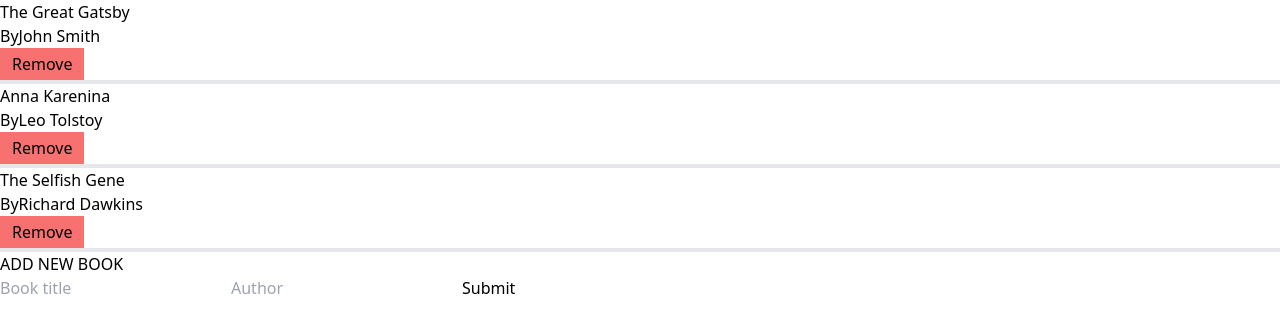
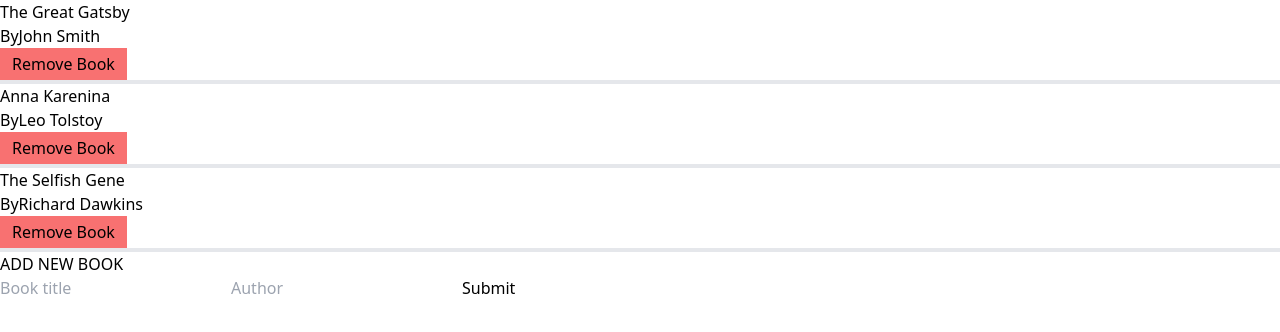
Before and after one commit to AsumVictor/Book-Haven, a React (Create React App) app: page / in a window 1280 px wide. Shown: the top 332 px of the page. Built offline with nearby package versions, Linux system fonts and the light colour scheme.

Commit message:
use Dispacth to remove book from redux store

```diff
--- a/src/components/Book.js
+++ b/src/components/Book.js
@@ -1,27 +1,38 @@
 /* eslint-disable no-unused-vars */
-import React from 'react';
-import PropTypes from 'prop-types';
-import Button from './Button';
+import React from "react";
+import PropTypes from "prop-types";
+import { useDispatch } from "react-redux";
+import { RemoveBook } from "../redux/book/bookSlice";
 
-const Book = ({ title, author }) => (
-  <div className='border-b-4'>
+const Book = ({ id, title, author }) => {
+  const dispatch = useDispatch();
+
+  const handleRemove = (id) => {
+    dispatch(RemoveBook(id));
+
+  };
+
+  return (
+    <div className="border-b-4">
       <h3>{title}</h3>
       <p>
         By
         {author}
       </p>
-    <button className='px-3 py-1 bg-red-400'>Remove</button>
+      <button className="px-3 py-1 bg-red-400" onClick={()=>handleRemove(id)}> Remove Book </button>
     </div>
   );
+};
 
 Book.propTypes = {
   title: PropTypes.string,
   author: PropTypes.string,
+  id: PropTypes.string,
 };
 
 Book.defaultProps = {
-  title: 'Book title',
-  author: 'Unknown Author',
+  title: "Book title",
+  author: "Unknown Author",
 };
 
 export default Book;
--- a/src/components/Books.js
+++ b/src/components/Books.js
@@ -5,11 +5,11 @@ import { useSelector } from "react-redux";
 
 const Books = () => {
   const {books} = useSelector((state) => state.book);
-  console.log(books);
+
   return (
     <div>
       {books.map((book) => (
-        <Book key={book.item_id} title={book.title} author={book.author} />
+        <Book key={book.item_id} id={book.item_id} title={book.title} author={book.author} />
       ))}
       <Form />
     </div>
--- a/src/redux/book/bookSlice.js
+++ b/src/redux/book/bookSlice.js
@@ -1,25 +1,25 @@
-import { createReducer } from '@reduxjs/toolkit';
+import { createReducer } from "@reduxjs/toolkit";
 
 const initialState = {
   books: [
     {
-      "item_id": "item1",
-      "title": "The Great Gatsby",
-      "author": "John Smith",
-      "category": "Fiction"
+      item_id: "item1",
+      title: "The Great Gatsby",
+      author: "John Smith",
+      category: "Fiction",
     },
     {
-      "item_id": "item2",
-      "title": "Anna Karenina",
-      "author": "Leo Tolstoy",
-      "category": "Fiction"
+      item_id: "item2",
+      title: "Anna Karenina",
+      author: "Leo Tolstoy",
+      category: "Fiction",
     },
     {
-      "item_id": "item3",
-      "title": "The Selfish Gene",
-      "author": "Richard Dawkins",
-      "category": "Nonfiction"
-    }
+      item_id: "item3",
+      title: "The Selfish Gene",
+      author: "Richard Dawkins",
+      category: "Nonfiction",
+    },
   ],
 };
 
@@ -29,21 +29,23 @@ export const bookReducer = createReducer(initialState, {
     state.books.push(action.payload);
   },
   remove: (state, action) => {
-    const { id } = action.payload;
-    const newState = state.books.filter((i) => i.id !== id);
+    const id = action.payload;
+    const newState = state.books.filter((i) => i.item_id !== id);
     state.books = newState;
   },
 });
 
 // Actions
-export const AddBook = (dispatch) => {
+export const AddBook = (book) => (dispatch) => {
   dispatch({
-    type: 'add',
+    type: "add",
+    payload: book,
   });
 };
 
-export const RemoveBook = (dispatch) => {
+export const RemoveBook = (id) => (dispatch) => {
   dispatch({
-    type: 'remove',
+    type: "remove",
+    payload: id,
   });
 };
```
Lines whose indentation alone changed are shown as unchanged.
